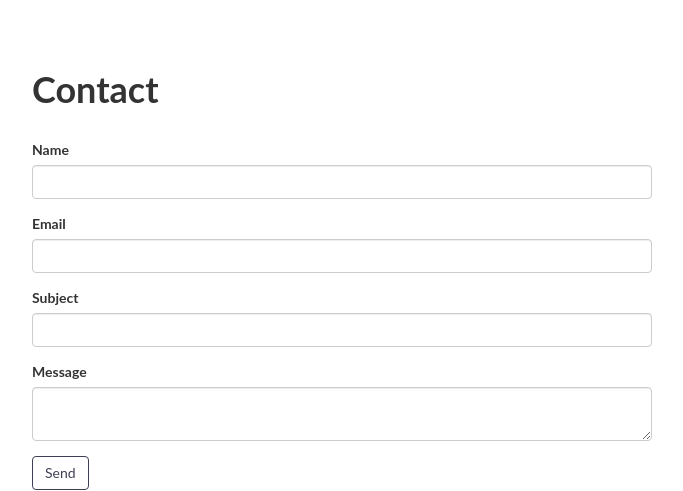
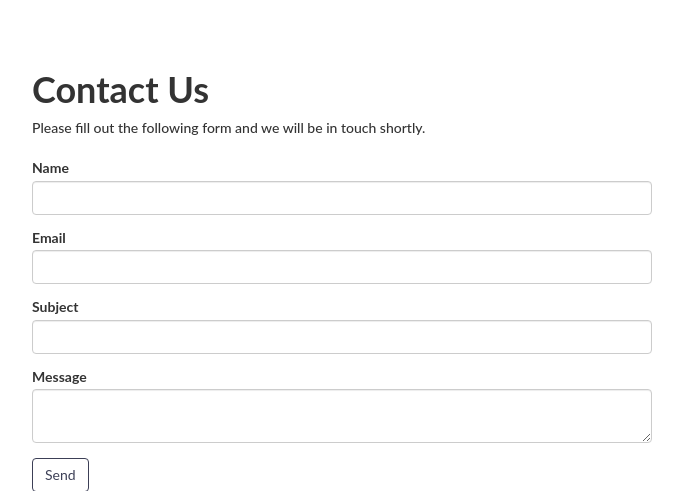
Before and after one commit to lbrack1/train-tracker-web, a Flask app: page /contact in a window 1280 px wide. Shown: the part 51-542 px from the top of the page, without its empty margins (298-981 px from the left). Run offline with Flask 2, Linux system fonts and the light colour scheme; parts of the project's set-up code (start-up, migrations or seed data) failed here and were passed over; some libraries are stand-ins or nearby versions.

Commit message:
Updated contact form messages

```diff
--- a/app/templates/contact/contact.html
+++ b/app/templates/contact/contact.html
@@ -10,7 +10,8 @@
   {{ utils.flashed_messages() }}
   <br/>
   <div class="center">
-    <h1>Contact</h1>
+    <h1>Contact Us</h1>
+    <h5> Please fill out the following form and we will be in touch shortly.<h5>
     <br/>
     {{ wtf.quick_form(form) }}
   </div>
```
